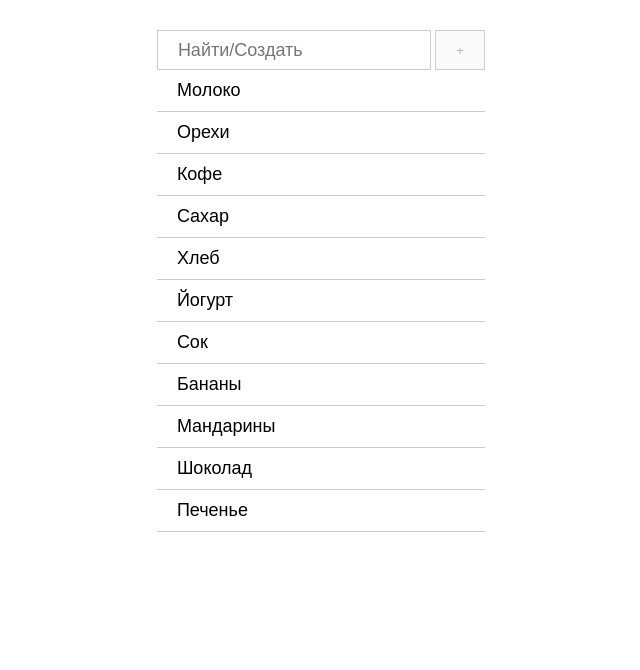
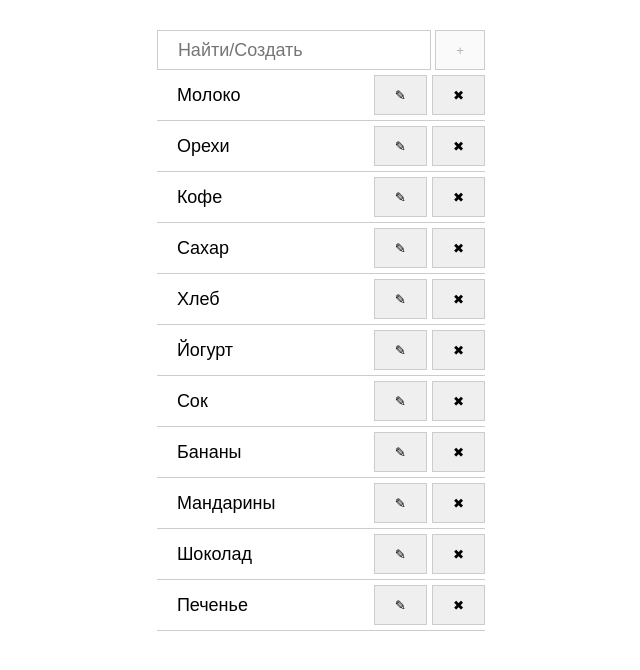
Before and after one commit to No-Max/list-app, a plain HTML site: page index.html in a window 1280 px wide. Shown: the whole page, without its empty margins (319-959 px from the left). Drawn offline with Linux system fonts and the light colour scheme.

Commit message:
add buttons for results items

```diff
--- a/components/Results.js
+++ b/components/Results.js
@@ -26,9 +26,16 @@ export default class Results extends Component {
   }
 
   render() {
-    this.$element.innerHTML = this._searchResults.reduce(
-      (result, item) => (result += `<li>${item}</li>`),
-      ""
-    );
+    this.$element.innerHTML = this._searchResults.reduce((result, item) => {
+      const newElemennt = `<li>
+          <div>${item}</div>
+          <span>
+            <button>&#9998;</button>
+            <button>&#10006;</button>
+          </span>
+        </li>`;
+      result += newElemennt;
+      return result;
+    }, "");
   }
 }
--- a/main.css
+++ b/main.css
@@ -30,8 +30,12 @@ ul {
 }
 
 ul li {
-  padding: 10px 20px;
+  padding: 5px 20px;
+  padding-right: 0;
   border-bottom: 1px solid #ccc;
+  display: flex;
+  align-items: center;
+  justify-content: space-between;
 }
 
 button {
```
